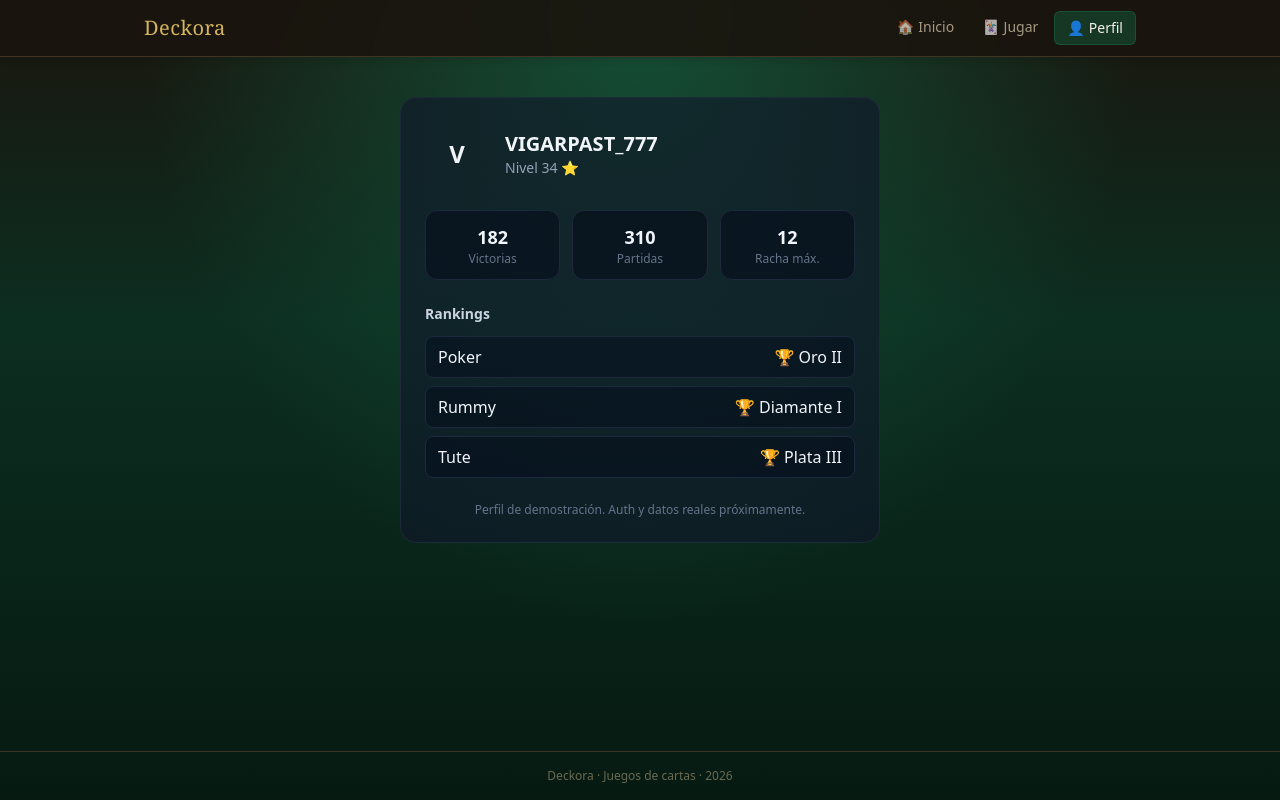
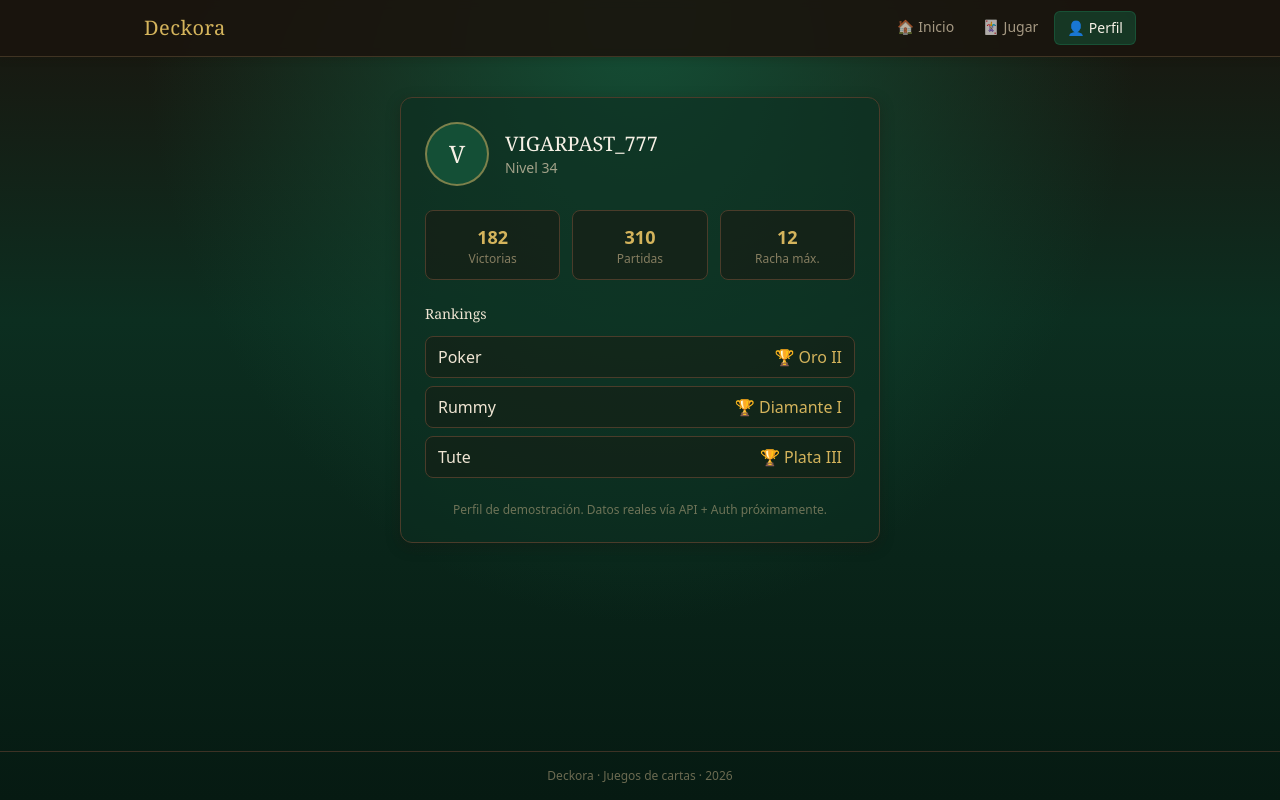
Before and after one commit to VIGARPAST-777-2/card-games-platform, a React (Vite) app in the folder apps/web/: page /profile in a window 1280 px wide. Built offline with nearby package versions, Linux system fonts and the light colour scheme.

Commit message:
Restyle ProfilePage warm palette

```diff
--- a/apps/web/src/pages/ProfilePage.tsx
+++ b/apps/web/src/pages/ProfilePage.tsx
@@ -1,9 +1,7 @@
 export function ProfilePage() {
-  // Placeholder de perfil (más adelante vendrá de auth + API)
   const mock = {
     username: 'VIGARPAST_777',
     level: 34,
-    xp: 7200,
     wins: 182,
     games: 310,
     maxStreak: 12,
@@ -16,47 +14,48 @@ export function ProfilePage() {
 
   return (
     <div className="max-w-lg mx-auto px-4 py-10">
-      <div className="rounded-2xl border border-slate-800 bg-slate-900/60 p-6">
+      <div className="rounded-xl border border-wood-700 bg-felt-900/60 p-6 shadow-card">
         <div className="flex items-center gap-4 mb-6">
-          <div className="w-16 h-16 rounded-full bg-deckora-700 flex items-center justify-center text-2xl font-bold">
+          <div className="w-16 h-16 rounded-full bg-felt-700 border-2 border-gold-500/60 flex items-center justify-center text-2xl font-display text-cream-100">
             {mock.username[0]}
           </div>
           <div>
-            <h1 className="text-xl font-bold">{mock.username}</h1>
-            <p className="text-slate-400 text-sm">Nivel {mock.level} ⭐</p>
+            <h1 className="text-xl font-display text-cream-100">{mock.username}</h1>
+            <p className="text-cream-300/70 text-sm">Nivel {mock.level}</p>
           </div>
         </div>
 
         <div className="grid grid-cols-3 gap-3 mb-6 text-center">
-          <div className="rounded-xl bg-slate-950/50 p-3 border border-slate-800">
-            <div className="text-lg font-semibold text-deckora-300">{mock.wins}</div>
-            <div className="text-xs text-slate-500">Victorias</div>
-          </div>
-          <div className="rounded-xl bg-slate-950/50 p-3 border border-slate-800">
-            <div className="text-lg font-semibold">{mock.games}</div>
-            <div className="text-xs text-slate-500">Partidas</div>
-          </div>
-          <div className="rounded-xl bg-slate-950/50 p-3 border border-slate-800">
-            <div className="text-lg font-semibold">{mock.maxStreak}</div>
-            <div className="text-xs text-slate-500">Racha máx.</div>
-          </div>
+          {[
+            { label: 'Victorias', value: mock.wins },
+            { label: 'Partidas', value: mock.games },
+            { label: 'Racha máx.', value: mock.maxStreak },
+          ].map((s) => (
+            <div
+              key={s.label}
+              className="rounded-lg bg-wood-950/50 p-3 border border-wood-700"
+            >
+              <div className="text-lg font-semibold text-gold-400">{s.value}</div>
+              <div className="text-xs text-cream-400/60">{s.label}</div>
+            </div>
+          ))}
         </div>
 
-        <h2 className="font-semibold mb-3 text-sm text-slate-300">Rankings</h2>
+        <h2 className="font-display text-sm text-cream-200 mb-3">Rankings</h2>
         <ul className="space-y-2">
           {mock.ranks.map((r) => (
             <li
               key={r.game}
-              className="flex justify-between items-center rounded-lg bg-slate-950/40 px-3 py-2 border border-slate-800"
+              className="flex justify-between items-center rounded-lg bg-wood-950/40 px-3 py-2 border border-wood-700"
             >
-              <span>{r.game}</span>
-              <span className="text-deckora-300 font-medium">🏆 {r.rank}</span>
+              <span className="text-cream-200">{r.game}</span>
+              <span className="text-gold-400 font-medium">🏆 {r.rank}</span>
             </li>
           ))}
         </ul>
 
-        <p className="mt-6 text-xs text-slate-500 text-center">
-          Perfil de demostración. Auth y datos reales próximamente.
+        <p className="mt-6 text-xs text-cream-400/50 text-center">
+          Perfil de demostración. Datos reales vía API + Auth próximamente.
         </p>
       </div>
     </div>
```
